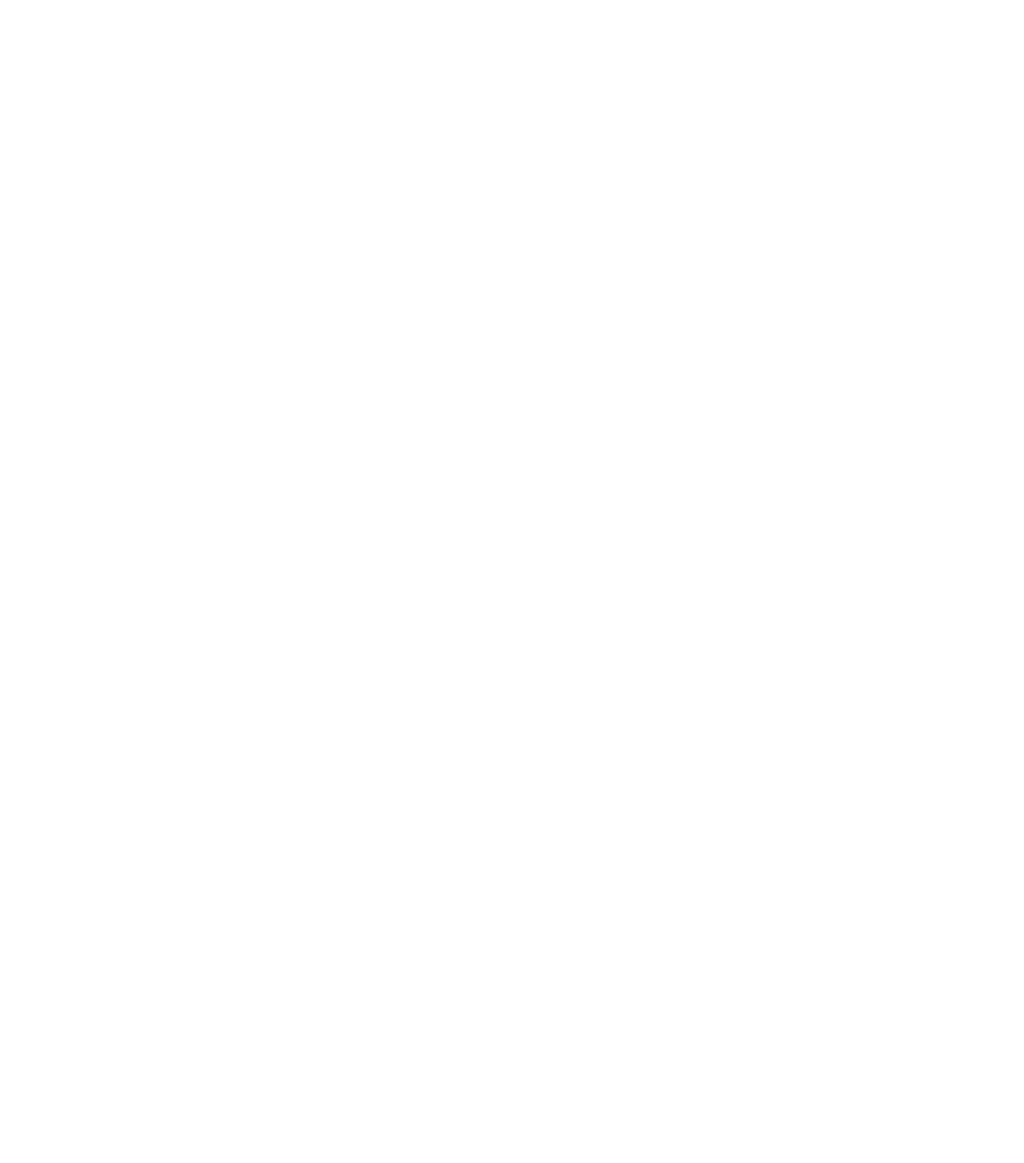
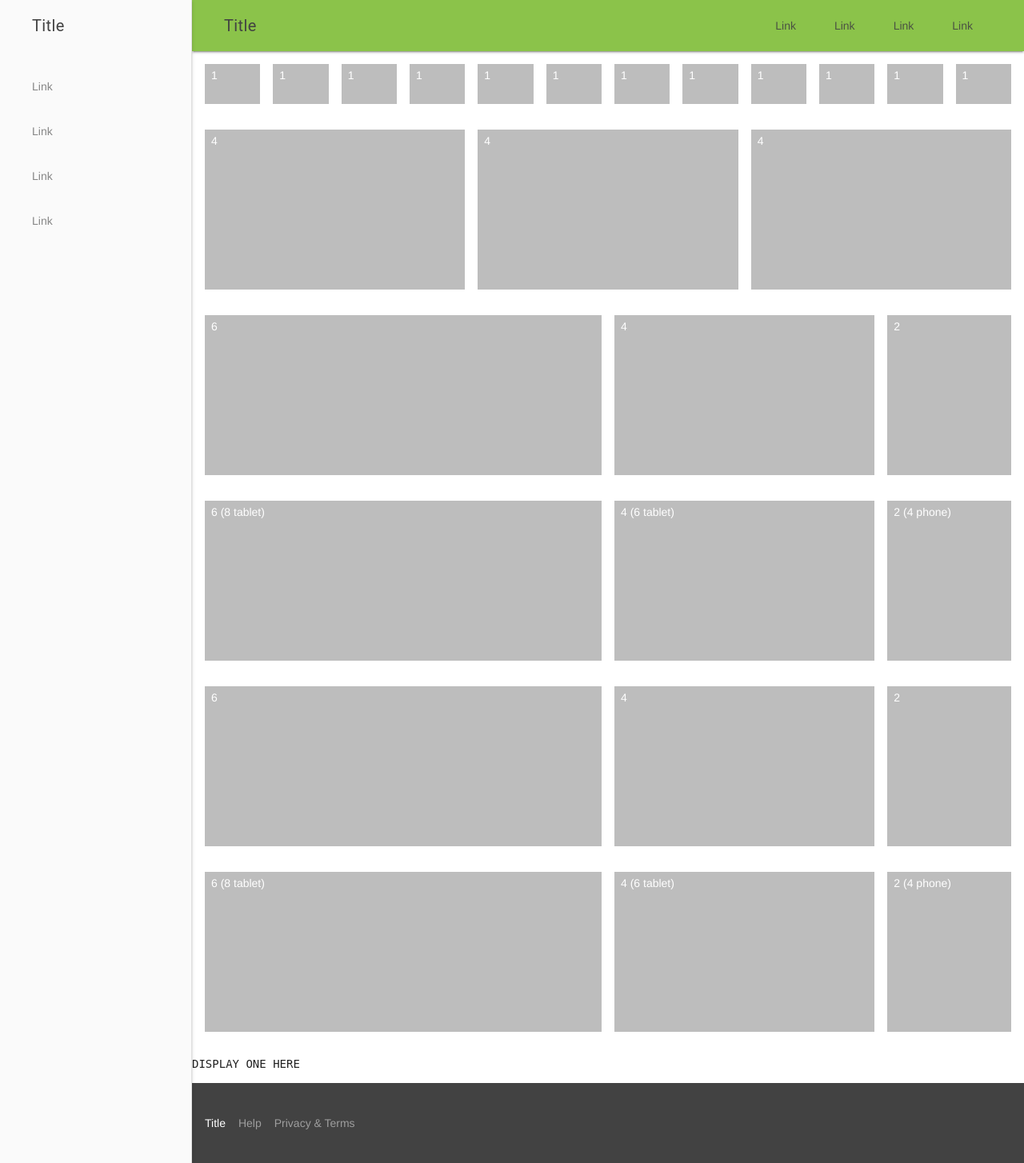
Before and after one commit to cMeIIIHo/market, a Django app: page / in a window 1280 px wide. Before the commit the page is empty. Shown: the whole page at 80% size. Run offline with Django 3.2, Linux system fonts and the light colour scheme.

Commit message:
made some basic templates.. still working

```diff
--- a/catalog/templates/catalog/index.html
+++ b/catalog/templates/catalog/index.html
@@ -1,10 +1,7 @@
-<!DOCTYPE html>
-<html lang="en">
-<head>
-    <meta charset="UTF-8">
-    <title>Title</title>
-</head>
-<body>
+{% extends "base.html" %}
 
-</body>
-</html>
+{% block display %}
+
+<pre>DISPLAY ONE HERE</pre>
+
+{% endblock %}
--- a/market/settings.py
+++ b/market/settings.py
@@ -55,7 +55,7 @@
 TEMPLATES = [
     {
         'BACKEND': 'django.template.backends.django.DjangoTemplates',
-        'DIRS': [],
+        'DIRS': [os.path.join(BASE_DIR, 'templates')],
         'APP_DIRS': True,
         'OPTIONS': {
             'context_processors': [
--- /dev/null
+++ b/templates/base.html
@@ -0,0 +1,117 @@
+<!DOCTYPE html>
+<html lang="en">
+<head>
+    <meta charset="UTF-8">
+    <meta name="viewport" content="width=device-width, initial-scale=1.0">
+    <title>Title</title>
+    <link rel="stylesheet" href="https://fonts.googleapis.com/icon?family=Material+Icons">
+    <link rel="stylesheet" href="https://code.getmdl.io/1.3.0/material.light_green-yellow.min.css">
+    <script defer src="https://code.getmdl.io/1.3.0/material.min.js"></script>
+</head>
+<body>
+
+  <!-- The drawer is always open in large screens. The header is always shown,
+    even in small screens. -->
+  <div class="mdl-layout mdl-js-layout mdl-layout--fixed-drawer
+              mdl-layout--fixed-header">
+    <header class="mdl-layout__header">
+      <div class="mdl-layout__header-row">
+        <!-- Title -->
+        <span class="mdl-layout-title">Title</span>
+        <!-- Add spacer, to align navigation to the right -->
+        <div class="mdl-layout-spacer"></div>
+        <!-- Navigation. We hide it in small screens. -->
+        <nav class="mdl-navigation mdl-layout--large-screen-only">
+          <a class="mdl-navigation__link" href="">Link</a>
+          <a class="mdl-navigation__link" href="">Link</a>
+          <a class="mdl-navigation__link" href="">Link</a>
+          <a class="mdl-navigation__link" href="">Link</a>
+        </nav>
+      </div>
+    </header>
+    <div class="mdl-layout__drawer">
+      <span class="mdl-layout-title">Title</span>
+      <nav class="mdl-navigation">
+        <a class="mdl-navigation__link" href="">Link</a>
+        <a class="mdl-navigation__link" href="">Link</a>
+        <a class="mdl-navigation__link" href="">Link</a>
+        <a class="mdl-navigation__link" href="">Link</a>
+      </nav>
+    </div>
+    <main class="mdl-layout__content">
+      <div class="page-content">
+
+        <!-- Your content goes here -->
+        <style>.mdl-cell {
+          box-sizing: border-box;
+          background-color: #BDBDBD;
+          height: 200px;
+          padding-left: 8px;
+          padding-top: 4px;
+          color: white;
+        }
+        .mdl-grid:first-of-type .mdl-cell {
+          height: 50px;
+        }
+        </style>
+
+        <div class="mdl-grid">
+          <div class="mdl-cell mdl-cell--1-col">1</div>
+          <div class="mdl-cell mdl-cell--1-col">1</div>
+          <div class="mdl-cell mdl-cell--1-col">1</div>
+          <div class="mdl-cell mdl-cell--1-col">1</div>
+          <div class="mdl-cell mdl-cell--1-col">1</div>
+          <div class="mdl-cell mdl-cell--1-col">1</div>
+          <div class="mdl-cell mdl-cell--1-col">1</div>
+          <div class="mdl-cell mdl-cell--1-col">1</div>
+          <div class="mdl-cell mdl-cell--1-col">1</div>
+          <div class="mdl-cell mdl-cell--1-col">1</div>
+          <div class="mdl-cell mdl-cell--1-col">1</div>
+          <div class="mdl-cell mdl-cell--1-col">1</div>
+        </div>
+        <div class="mdl-grid">
+          <div class="mdl-cell mdl-cell--4-col">4</div>
+          <div class="mdl-cell mdl-cell--4-col">4</div>
+          <div class="mdl-cell mdl-cell--4-col">4</div>
+        </div>
+        <div class="mdl-grid">
+          <div class="mdl-cell mdl-cell--6-col">6</div>
+          <div class="mdl-cell mdl-cell--4-col">4</div>
+          <div class="mdl-cell mdl-cell--2-col">2</div>
+        </div>
+        <div class="mdl-grid">
+          <div class="mdl-cell mdl-cell--6-col mdl-cell--8-col-tablet">6 (8 tablet)</div>
+          <div class="mdl-cell mdl-cell--4-col mdl-cell--6-col-tablet">4 (6 tablet)</div>
+          <div class="mdl-cell mdl-cell--2-col mdl-cell--4-col-phone">2 (4 phone)</div>
+        </div>
+        <div class="mdl-grid">
+          <div class="mdl-cell mdl-cell--6-col">6</div>
+          <div class="mdl-cell mdl-cell--4-col">4</div>
+          <div class="mdl-cell mdl-cell--2-col">2</div>
+        </div>
+        <div class="mdl-grid">
+          <div class="mdl-cell mdl-cell--6-col mdl-cell--8-col-tablet">6 (8 tablet)</div>
+          <div class="mdl-cell mdl-cell--4-col mdl-cell--6-col-tablet">4 (6 tablet)</div>
+          <div class="mdl-cell mdl-cell--2-col mdl-cell--4-col-phone">2 (4 phone)</div>
+        </div>
+
+          {% block display %}{% endblock %}
+
+      </div>
+
+      {% block footer %}
+      <footer class="mdl-mini-footer">
+          <div class="mdl-mini-footer__left-section">
+            <div class="mdl-logo">Title</div>
+            <ul class="mdl-mini-footer__link-list">
+              <li><a href="#">Help</a></li>
+              <li><a href="#">Privacy & Terms</a></li>
+            </ul>
+          </div>
+      </footer>
+      {% endblock %}
+
+    </main>
+  </div>
+</body>
+</html>
```
